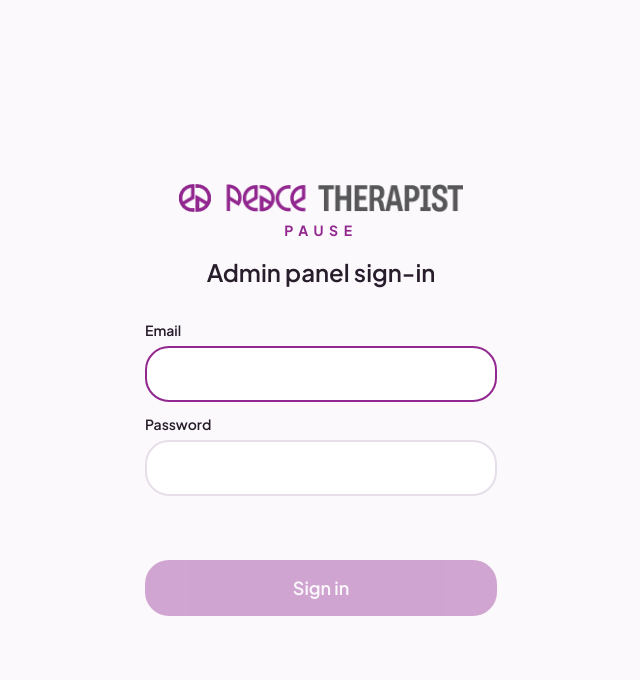
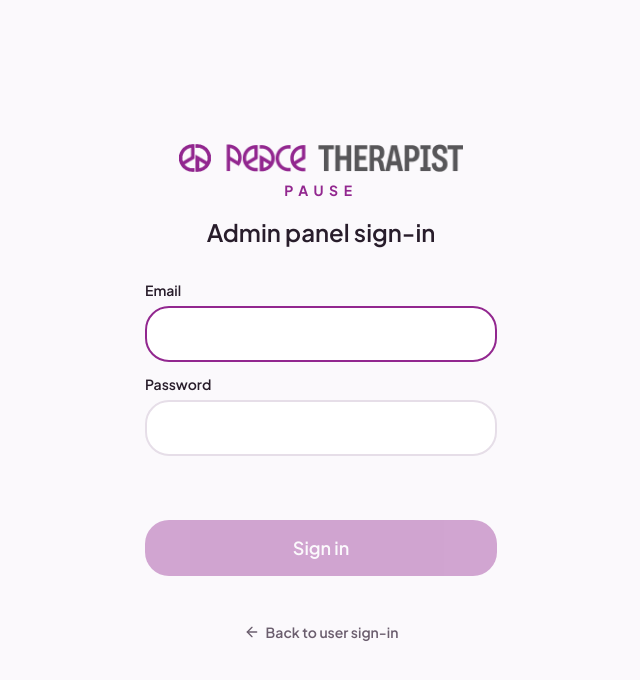
Before and after one commit to MuhammedEyyubGumus/pause, a Next.js app: page /admin/login in a window 1280 px wide. Shown: the top 680 px of the page, without its empty margins (319-959 px from the left). Built offline with nearby package versions, Linux system fonts and the light colour scheme; no server answers.

Commit message:
Admin girişine kullanıcı girişine dön linki

```diff
--- a/messages/en.json
+++ b/messages/en.json
@@ -929,7 +929,8 @@
       "signingIn": "Signing in…",
       "invalid": "Wrong email or password.",
       "notAdmin": "This account isn't an admin.",
-      "rateLimit": "Too many attempts. Try again in a moment."
+      "rateLimit": "Too many attempts. Try again in a moment.",
+      "backToUser": "Back to user sign-in"
     }
   }
 }
--- a/messages/tr.json
+++ b/messages/tr.json
@@ -929,7 +929,8 @@
       "signingIn": "Giriş yapılıyor…",
       "invalid": "E-posta ya da şifre hatalı.",
       "notAdmin": "Bu hesap yönetici değil.",
-      "rateLimit": "Çok fazla deneme yapıldı. Biraz sonra tekrar dene."
+      "rateLimit": "Çok fazla deneme yapıldı. Biraz sonra tekrar dene.",
+      "backToUser": "Kullanıcı girişine dön"
     }
   }
 }
--- a/src/features/admin/login-form.tsx
+++ b/src/features/admin/login-form.tsx
@@ -1,5 +1,6 @@
 "use client";
 
+import { ArrowLeft } from "lucide-react";
 import { useTranslations } from "next-intl";
 import { type FormEvent, useState } from "react";
 
@@ -80,6 +81,15 @@ export function AdminLoginForm() {
       <PrimaryButton type="submit" loading={pending} disabled={!email.trim() || !password}>
         {pending ? t("signingIn") : t("signIn")}
       </PrimaryButton>
+
+      {/* Yanlışlıkla gelen kullanıcı için normal girişe dönüş */}
+      <a
+        href="/login"
+        className="tap-target-sm inline-flex items-center justify-center gap-1.5 self-center text-sm font-semibold text-muted-foreground underline-offset-4 hover:text-foreground hover:underline"
+      >
+        <ArrowLeft className="size-4 rtl:rotate-180" aria-hidden />
+        {t("backToUser")}
+      </a>
     </form>
   );
 }
```
